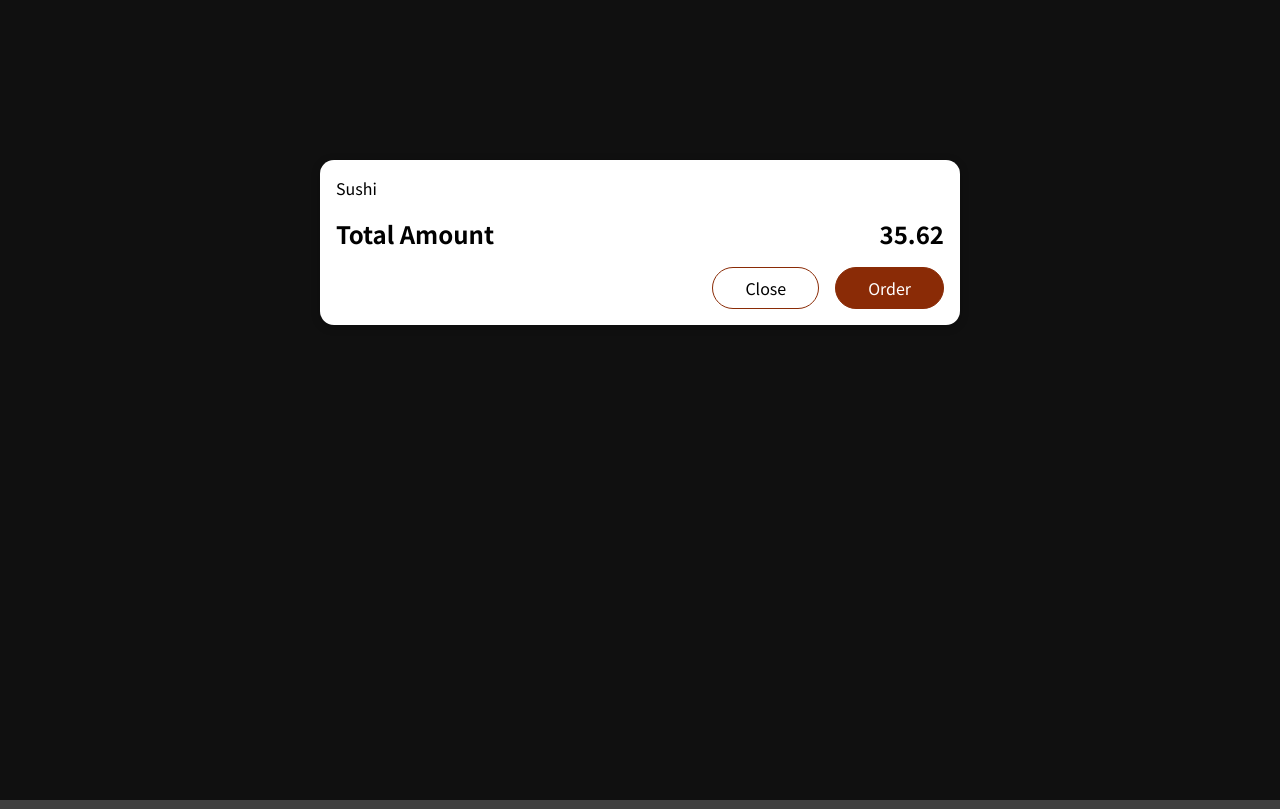
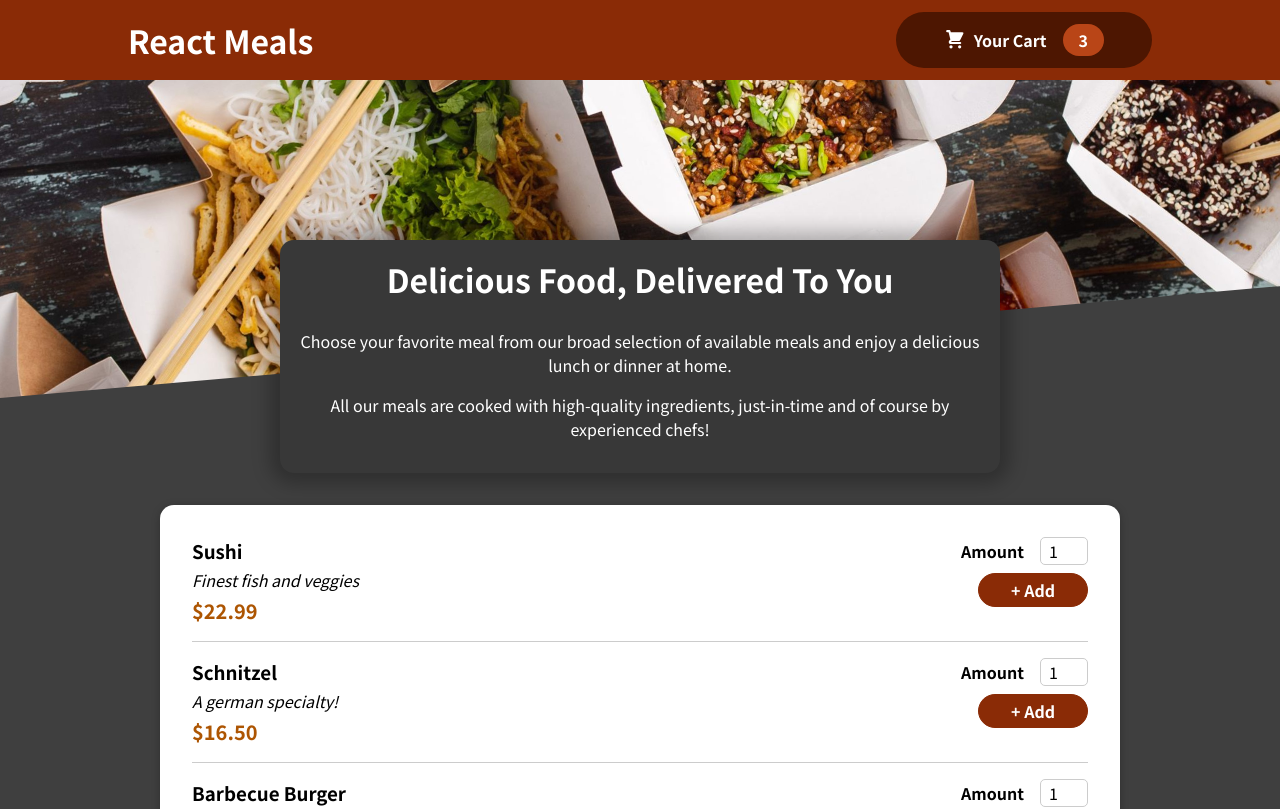
Before and after one commit to johngwells/React-Meals, a React (Create React App) app: page / in a window 1280 px wide. Shown: the top 809 px of the page. Built offline with nearby package versions, Linux system fonts and the light colour scheme.

Commit message:
hide/show modal

```diff
--- a/src/App.js
+++ b/src/App.js
@@ -1,16 +1,27 @@
+import React, { useState } from "react";
+
 import Header from "./components/Layout/Header";
 import Meals from "./components/Meals/Meals";
 import Cart from "./components/Cart/Cart";
 
 function App() {
+  const [cartIsShown, setCartIsShown] = useState(false);
+
+  const showCartHandler = () => {
+    setCartIsShown(true);
+  };
+
+  const hideCartHandler = () => {
+    setCartIsShown(false);
+  };
+
   return (
     <>
-      <Cart>
-        <Header />
-        <main>
-          <Meals />
-        </main>
-      </Cart>
+      {cartIsShown && <Cart onClose={hideCartHandler}/>}
+      <Header onShowCart={showCartHandler} />
+      <main>
+        <Meals />
+      </main>
     </>
   );
 }
--- a/src/components/Cart/Cart.js
+++ b/src/components/Cart/Cart.js
@@ -11,14 +11,14 @@
   );
 
   return (
-    <Modal>
+    <Modal onClose={props.onClose}>
       {cartItems}
       <div className={classes.total}>
         <span>Total Amount</span>
         <span>35.62</span>
       </div>
       <div className={classes.actions}>
-        <button className={classes['button-alt']}>Close</button>
+        <button className={classes['button-alt']} onClick={props.onClose}>Close</button>
         <button className={classes.button}>Order</button>
       </div>
     </Modal>
--- a/src/components/Layout/Header.js
+++ b/src/components/Layout/Header.js
@@ -2,12 +2,12 @@
 import classes from './Header.module.css';
 import HeaderCartButton from './HeaderCartButton';
 
-const Header = () => {
+const Header = (props) => {
   return (
     <>
       <header className={classes.header}>
         <h1>React Meals</h1>
-        <HeaderCartButton />
+        <HeaderCartButton onClick={props.onShowCart} />
       </header>
       <div className={classes['header-image']}>
         <img alt="A table full of food" src={mealsImage} />
--- a/src/components/Layout/HeaderCartButton.js
+++ b/src/components/Layout/HeaderCartButton.js
@@ -3,7 +3,7 @@
 
 function Cart(props) {
   return (
-    <button className={classes.button}>
+    <button className={classes.button} onClick={props.onClick}>
       <span className={classes.icon}>
         <CartIcon />
       </span>
--- a/src/components/UI/Modal.js
+++ b/src/components/UI/Modal.js
@@ -3,7 +3,7 @@
 import classes from "../UI/Modal.module.css";
 
 const Backdrop = (props) => {
-  return <div className={classes.backdrop} />;
+  return <div className={classes.backdrop} onClick={props.onClose} />;
 };
 
 const ModalOverlay = (props) => {
@@ -19,7 +19,7 @@
 const Modal = (props) => {
   return (
     <>
-      {ReactDOM.createPortal(<Backdrop />, portalElement)}
+      {ReactDOM.createPortal(<Backdrop onClose={props.onClose} />, portalElement)}
       {ReactDOM.createPortal(
         <ModalOverlay>{props.children}</ModalOverlay>,
         portalElement
```
Also changed, not shown: 1 other file (tests, documents, lock files or other folders).
